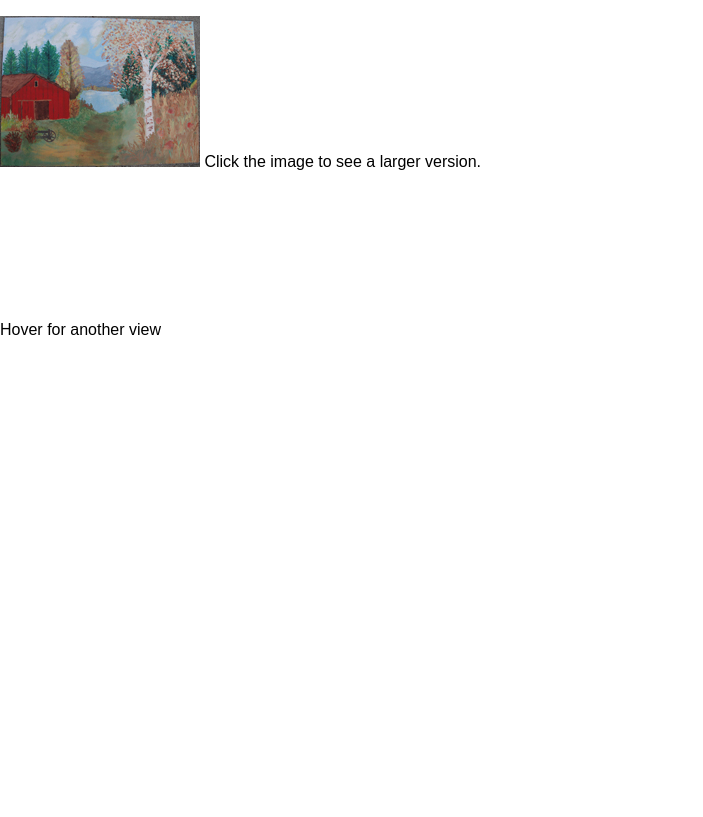
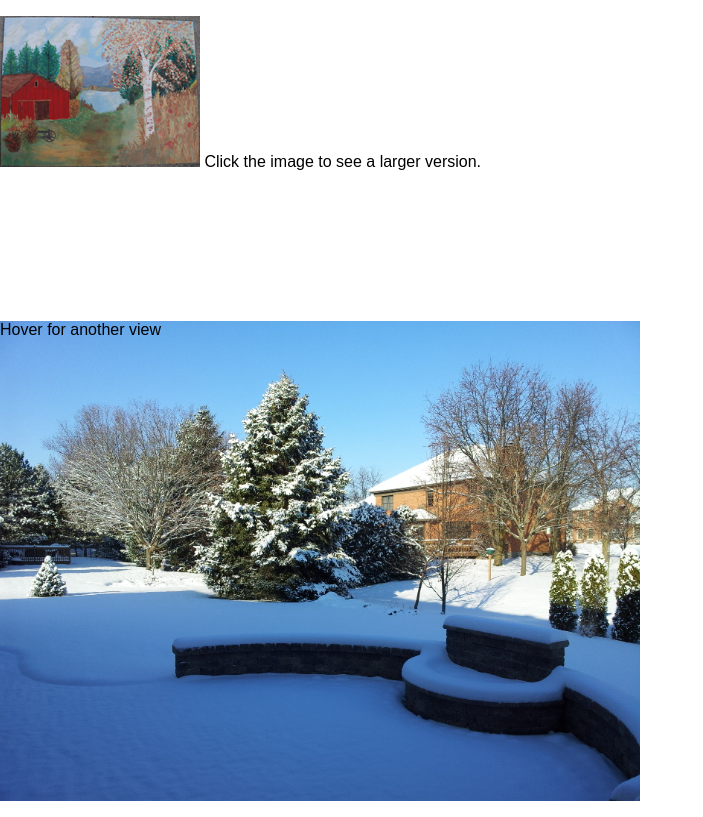
Before and after one commit to AlanCFleming/CS2800-ThumbnailAndRolloverActivity, a plain HTML site: page thumbnail_and_rollover_activity/index.html in a window 1280 px wide. Shown: the whole page, without its empty margins (0-703 px from the left). Drawn offline with Linux system fonts and the light colour scheme.

Commit message:
added required css

```diff
--- a/thumbnail_and_rollover_activity/css/main.css
+++ b/thumbnail_and_rollover_activity/css/main.css
@@ -1,3 +1,10 @@
 p:last-of-type{
 	margin-top: 150px;
+	background-image: url("../images/winter.jpg");
+	height: 480px;
+	width: 640px;
 }
+
+p:last-of-type:hover{
+	background-image: url("../images/summer.jpg");
+}
```
